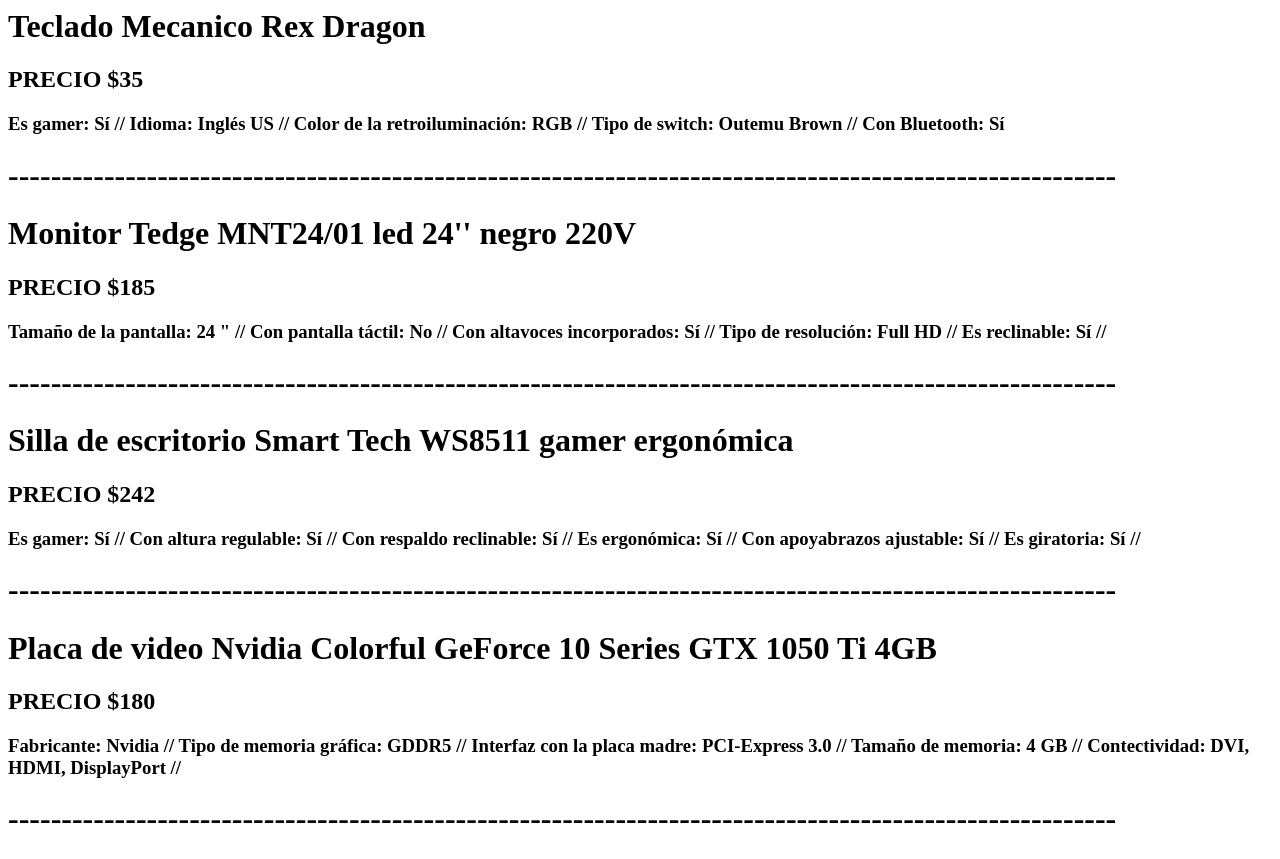
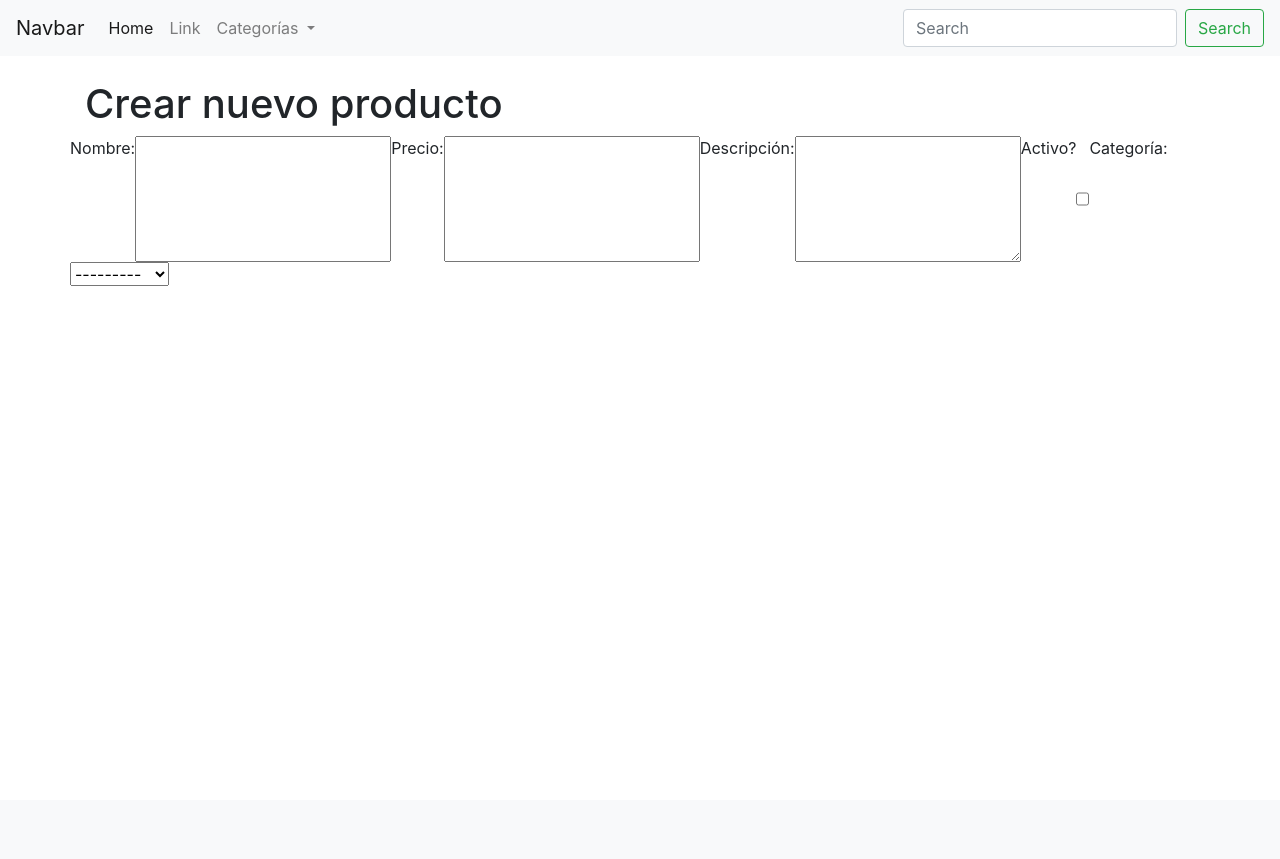
Before and after one commit to ImAleexDz/proyecto-final-django, a Django app: page /create_product/ in a window 1280 px wide. After the commit the page ends 286 px from the top, so only its background shows below. Run offline with Django 4.2, Linux system fonts and the light colour scheme; data comes from the database, SQL or seed files in the repository.

Commit message:
relation categories and products, create product form

```diff
--- a/ecommerce_project/categories/models.py
+++ b/ecommerce_project/categories/models.py
@@ -5,3 +5,6 @@
     name = models.CharField(max_length=40)
     description = models.TextField()
     keywords = models.CharField(max_length=50)
+
+    def __str__(self) -> str:
+        return self.name
--- /dev/null
+++ b/ecommerce_project/productos/forms.py
@@ -0,0 +1,12 @@
+from django import forms
+from categories.models import Category
+
+
+
+class ProductForm(forms.Form):
+
+    name = forms.CharField(label="Nombre", max_length=40, required=True)
+    price=forms.FloatField(label="Precio", min_value=0.1)
+    description = forms.CharField(required=False, widget=forms.Textarea(attrs={'rows': 5, 'cols': 20,}), label="Descripción")
+    is_active= forms.BooleanField(label="Activo?")
+    category= forms.ModelChoiceField(label="Categoría", queryset=Category.objects.all())
--- a/ecommerce_project/productos/models.py
+++ b/ecommerce_project/productos/models.py
@@ -1,8 +1,8 @@
-from unicodedata import name
 from django.db import models
 
-class productos(models.Model):
+class Products(models.Model):
     name=models.CharField(max_length=40)
     price=models.FloatField()
-    descreption=models.CharField(max_length=300, null=True, blank=True)
+    description=models.CharField(max_length=300, null=True, blank=True)
     is_active=models.BooleanField(default=True)
+    category=models.CharField(max_length=40)
--- a/ecommerce_project/productos/views.py
+++ b/ecommerce_project/productos/views.py
@@ -1,80 +1,26 @@
-from django.shortcuts import render
-from productos.models import productos
+from unicodedata import name
+from django.shortcuts import redirect, render
+from productos.models import Products
+from .forms import ProductForm
 
 def create_product(request):
-    new_product = productos.objects.create(
-        name="Teclado Mecanico Rex Dragon",
-        price=35,
-        descreption="""
-        Es gamer: Sí
-        //
-        Idioma: Inglés US
-        //
-        Color de la retroiluminación: RGB
-        //
-        Tipo de switch: Outemu Brown
-        //
-        Con Bluetooth: Sí
 
-        """)
+    if request.method == "POST":
+        form = ProductForm(request.POST)
 
-    new_product1 = productos.objects.create(
-        name="Monitor Tedge MNT24/01 led 24'' negro 220V",
-        price=185,
-        descreption="""
-        Tamaño de la pantalla: 24 "
-        //
-        Con pantalla táctil: No
-        //
-        Con altavoces incorporados: Sí
-        //
-        Tipo de resolución: Full HD
-        //
-        Es reclinable: Sí
-        //
-        """)
+        if form.is_valid():
+            Products.objects.create(
+                name = form.cleaned_data['name'],
+                price = form.cleaned_data['price'],
+                description = form.cleaned_data['description'],
+                is_active = form.cleaned_data['is_active'],
+                category = form.cleaned_data['category']
+            )
 
-    new_product2 = productos.objects.create(
-        name="Silla de escritorio Smart Tech WS8511 gamer ergonómica  ",
-        price=242,
-        descreption="""
-        Es gamer: Sí
-        //
-        Con altura regulable: Sí
-        //
-        Con respaldo reclinable: Sí
-        //
-        Es ergonómica: Sí
-        //
-        Con apoyabrazos ajustable: Sí
-        //
-        Es giratoria: Sí
-        //
+        return redirect()
 
+    elif request.method == "GET":
+        form = ProductForm()
+        context = {'form': form}
 
-        """    )
-    new_product3 = productos.objects.create(
-        name="Placa de video Nvidia Colorful GeForce 10 Series GTX 1050 Ti 4GB",
-        price=180,
-        descreption="""
-        Fabricante: Nvidia
-        //
-        Tipo de memoria gráfica: GDDR5
-        //
-        Interfaz con la placa madre: PCI-Express 3.0
-        //
-        Tamaño de memoria: 4 GB
-        //
-        Contectividad: DVI, HDMI, DisplayPort
-        //
-        """
-        )
-    context = {
-        "new_product":new_product,
-        "new_product1":new_product1,
-        "new_product2":new_product2,
-        "new_product3":new_product3
-
-
-    }
-    return render(request, "new_product.html", context=context)
+        return render(request, "new_product.html", context=context)
--- a/ecommerce_project/templates/new_product.html
+++ b/ecommerce_project/templates/new_product.html
@@ -1,16 +1,53 @@
-<h1>{{new_product.name}}</h1>
-<h2>PRECIO ${{new_product.price}}</h2>
-<h3>{{new_product.descreption}}</h3>
-<h1>--------------------------------------------------------------------------------------------------------</h1>
-<h1>{{new_product1.name}}</h1>
-<h2>PRECIO ${{new_product1.price}}</h2>
-<h3>{{new_product1.descreption}}</h3>
-<h1>--------------------------------------------------------------------------------------------------------</h1>
-<h1>{{new_product2.name}}</h1>
-<h2>PRECIO ${{new_product2.price}}</h2>
-<h3>{{new_product2.descreption}}</h3>
-<h1>--------------------------------------------------------------------------------------------------------</h1>
-<h1>{{new_product3.name}}</h1>
-<h2>PRECIO ${{new_product3.price}}</h2>
-<h3>{{new_product3.descreption}}</h3>
-<h1>--------------------------------------------------------------------------------------------------------</h1>
+{% extends 'base.html' %}
+
+{% block titulo %}
+    Crear productos
+{% endblock %}
+
+{% block contenido %}
+<div class="container">
+    <div class="row">
+        <div class="col-12 mt-4">
+            <h1>
+                Crear nuevo producto
+            </h1>
+        </div>
+
+        {% comment %} <div class="col-12">
+            <form method="POST">
+                {% csrf_token %}
+
+                <div>
+                    <label class="text-secondary">
+                        {{form.name.label}}
+                    </label>
+                    <br/>
+                    {{form.name}}
+                </div>
+
+                <div class="mt-2">
+                    <label class="text-secondary">
+                        {{form.description.label}}
+                    </label>
+                    <br/>
+                    {{form.description}}
+                </div>
+
+                <div class="mt-2">
+                    <label class="text-secondary">
+                        {{form.keywords.label}}
+                    </label>
+                    <br/>
+                    {{form.keywords}}
+                </div>
+                <br/>
+                <input class="btn btn-primary" type="submit" value="Crear" />
+            </form>
+        </div> {% endcomment %}
+
+        {{form}}
+
+    </div>
+</div>
+
+{% endblock %}
```
Also changed, not shown: ecommerce_project/db.sqlite3, ecommerce_project/productos/migrations/0003_products_delete_productos.py (added).
